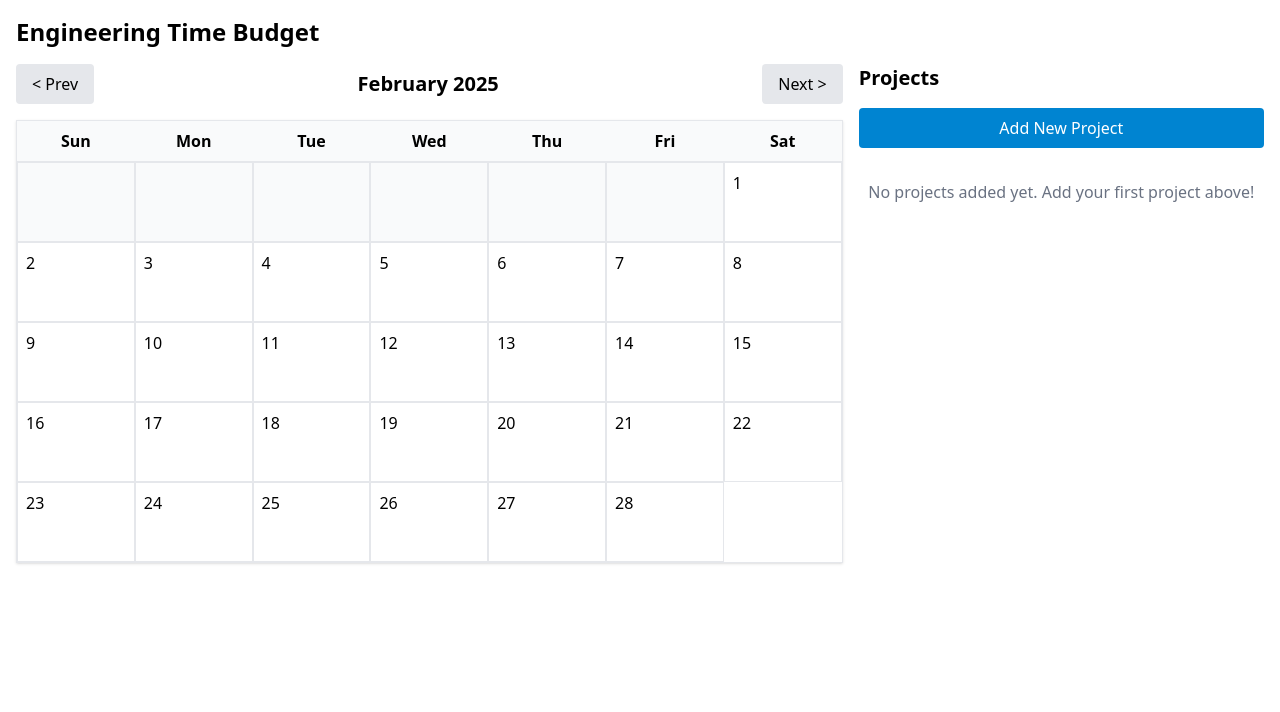
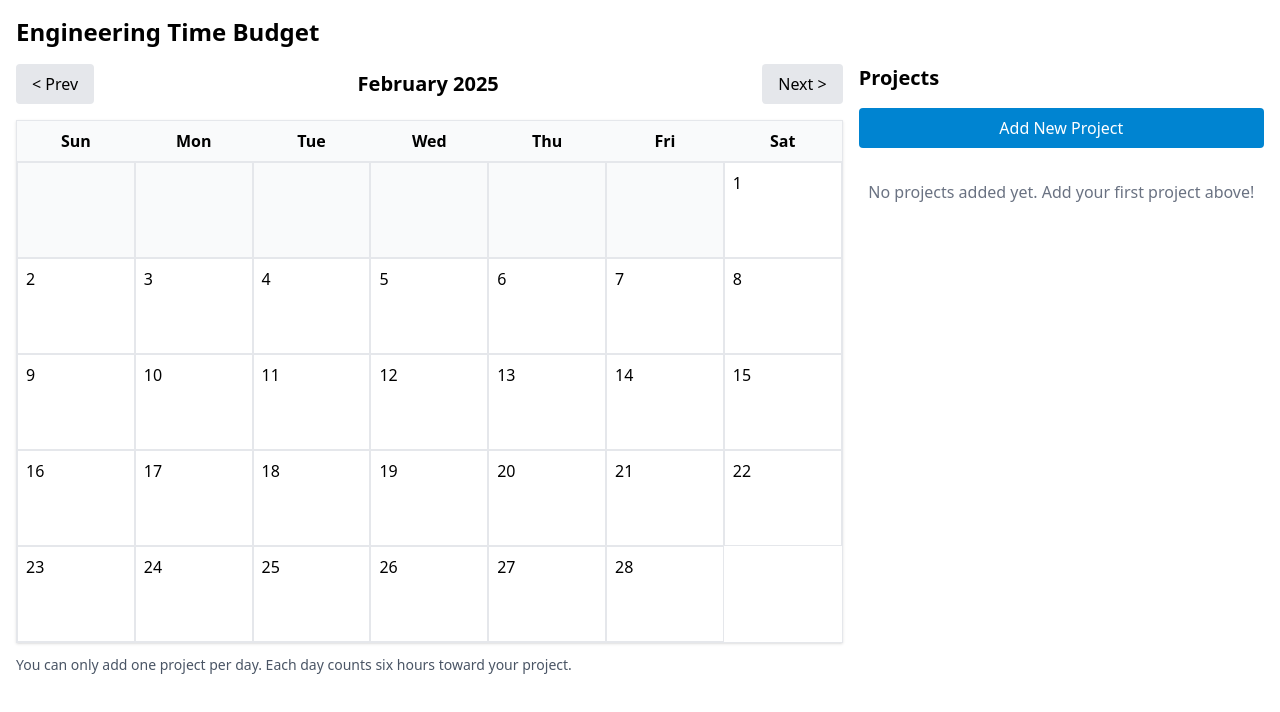
Before and after one commit to seafarer/engineering-budget, a React (Vite) app: page / in a window 1280 px wide. Shown: the top 712 px of the page. Built offline with nearby package versions, Linux system fonts and the light colour scheme.

Commit message:
add time disclaimer

```diff
--- a/src/App.tsx
+++ b/src/App.tsx
@@ -92,6 +92,9 @@
             selectedProject={selectedProject}
             onDayClick={handleDayClick}
           />
+          <p className="text-sm text-gray-600 mt-3">
+            You can only add one project per day. Each day counts six hours toward your project.
+          </p>
         </div>
 
         <div>
--- a/src/components/Calendar.tsx
+++ b/src/components/Calendar.tsx
@@ -50,7 +50,7 @@
       <div
         key={`day-${day}`}
         onClick={() => onDayClick(date)}
-        className={`p-2 min-h-20 border border-gray-200 hover:bg-gray-50 cursor-pointer ${
+        className={`p-2 min-h-24 border border-gray-200 hover:bg-gray-50 cursor-pointer ${
           selectedProject ? 'border-l-2 border-l-blue-300' : ''
         }`}
         style={{
```
